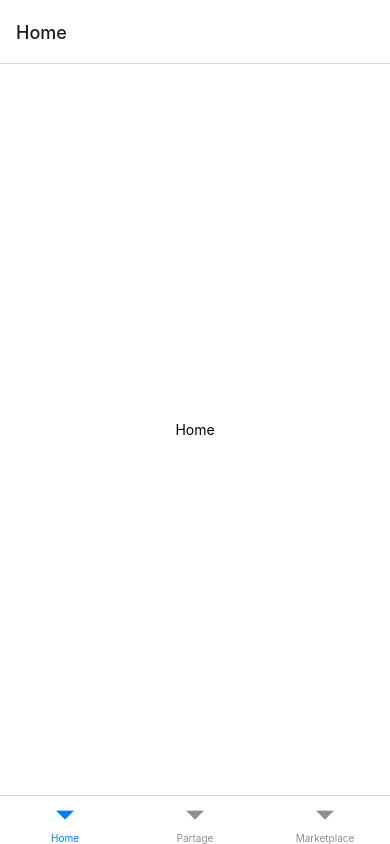
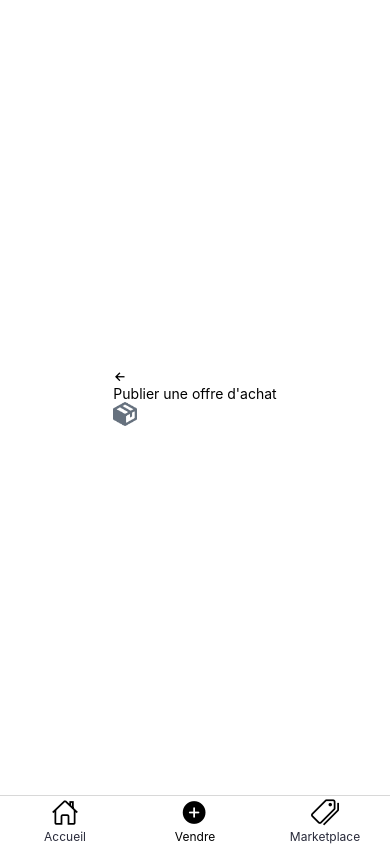
Before and after one commit to JoeyStarr/potager, a React Native app: screen /Vendre in a window 390 px wide. Built offline with nearby package versions, Linux system fonts and the light colour scheme.

Commit message:
fin du tab navigation & debut de creation de la page partage

```diff
--- a/component/conteneur.js
+++ b/component/conteneur.js
@@ -6,15 +6,43 @@ import Partage from './partageScreen';
 import Marketplace from './marketplaceScreen';
 import { NavigationContainer } from '@react-navigation/native';
 import { createBottomTabNavigator } from '@react-navigation/bottom-tabs';
+import Ionic from 'react-native-vector-icons/Ionicons'
 
 const Tab = createBottomTabNavigator()
 
 const Conteneur = () => {
   return (
     <NavigationContainer>
-        <Tab.Navigator>
-            <Tab.Screen name="Home" component={Home} />
-            <Tab.Screen name="Partage" component={Partage} />
+        <Tab.Navigator
+            screenOptions={({route}) => ({
+                tabBarIcon : ({focused, size, colour}) => {
+                    let iconName;
+                    if(route.name == 'Accueil'){
+                        iconName = focused ? 'home' : 'home-outline';
+                    }else if(route.name == 'Vendre'){
+                        iconName = focused ? 'add-circle' : 'add-outline';
+                    }else if(route.name == 'Marketplace'){
+                        iconName = focused ? 'pricetags' : 'pricetags-outline';
+                    }
+                    return <Ionic name={iconName} size={28} colour={colour} />
+                },
+                headerShown: false,
+                tabBarShowLabel:true,
+                tabBarLabel: ({focused}) => {
+                    let iconColor;
+                    if(route.name === 'Accueil'){
+                      iconColor = focused ? '#000000' : '#282A3A'
+                    } else if(route.name === 'Vendre'){
+                      iconColor = focused ? '#000000' : '#282A3A'
+                    } else if(route.name === 'Marketplace'){
+                      iconColor = focused ? '#000000' : '#282A3A'
+                    }
+                    return <Text style={{color: iconColor, fontSize: 12, textAlign: "center"}}>{route.name}</Text>
+                  },
+            })}
+        >
+            <Tab.Screen name="Accueil" component={Home} />
+            <Tab.Screen name="Vendre" component={Partage} />
             <Tab.Screen name="Marketplace" component={Marketplace} />
         </Tab.Navigator>
     </NavigationContainer>
--- a/component/partageScreen.js
+++ b/component/partageScreen.js
@@ -1,11 +1,28 @@
 import React from 'react';
 import styles from '../style';
-import { Text, View } from 'react-native';
+import Ionic from 'react-native-vector-icons/Ionicons'
+import { Text, View, Pressable , Image} from 'react-native';
 
 const Partage = () => {
+
+  const onPressFunction1 = () => {
+    return
+  }
+  const onPressFunction2 = () => {
+    return
+  }
+
   return (
-    <View style={styles.container}>
-      <Text>Partage</Text>
+    <View style={styles.container2}>
+      <View style={styles.header}>
+        <Pressable onPress={onPressFunction1}>
+          <Ionic name='arrow-back-outline' size='28' colour='black' />
+        </Pressable>
+        <Text>Publier une offre d'achat</Text>
+        <Pressable onPress={onPressFunction2}>
+          <Image source={require('../assets/box.png')} style={{width:24,height:24}}/>
+        </Pressable>
+      </View>
     </View>
   );
 }
--- a/package.json
+++ b/package.json
@@ -17,7 +17,8 @@
     "react": "18.1.0",
     "react-native": "0.70.5",
     "react-native-safe-area-context": "^4.4.1",
-    "react-native-screens": "^3.18.2"
+    "react-native-screens": "^3.18.2",
+    "react-native-vector-icons": "^9.2.0"
   },
   "devDependencies": {
     "@babel/core": "^7.12.9"
--- a/style.js
+++ b/style.js
@@ -1,4 +1,4 @@
-import { StyleSheet } from 'react-native';
+import { StyleSheet, Dimensions } from 'react-native';
 
 const styles = StyleSheet.create({
     container: {
@@ -7,6 +7,12 @@ const styles = StyleSheet.create({
       alignItems: 'center',
       justifyContent: 'center',
     },
+    container2: {
+        flex: 1,
+        backgroundColor: '#fff',
+        alignItems: 'center',
+        justifyContent: 'center',
+      },
   });
 
   export default styles;
```
Also changed, not shown: assets/box.png (added), 1 other file (tests, documents, lock files or other folders).
